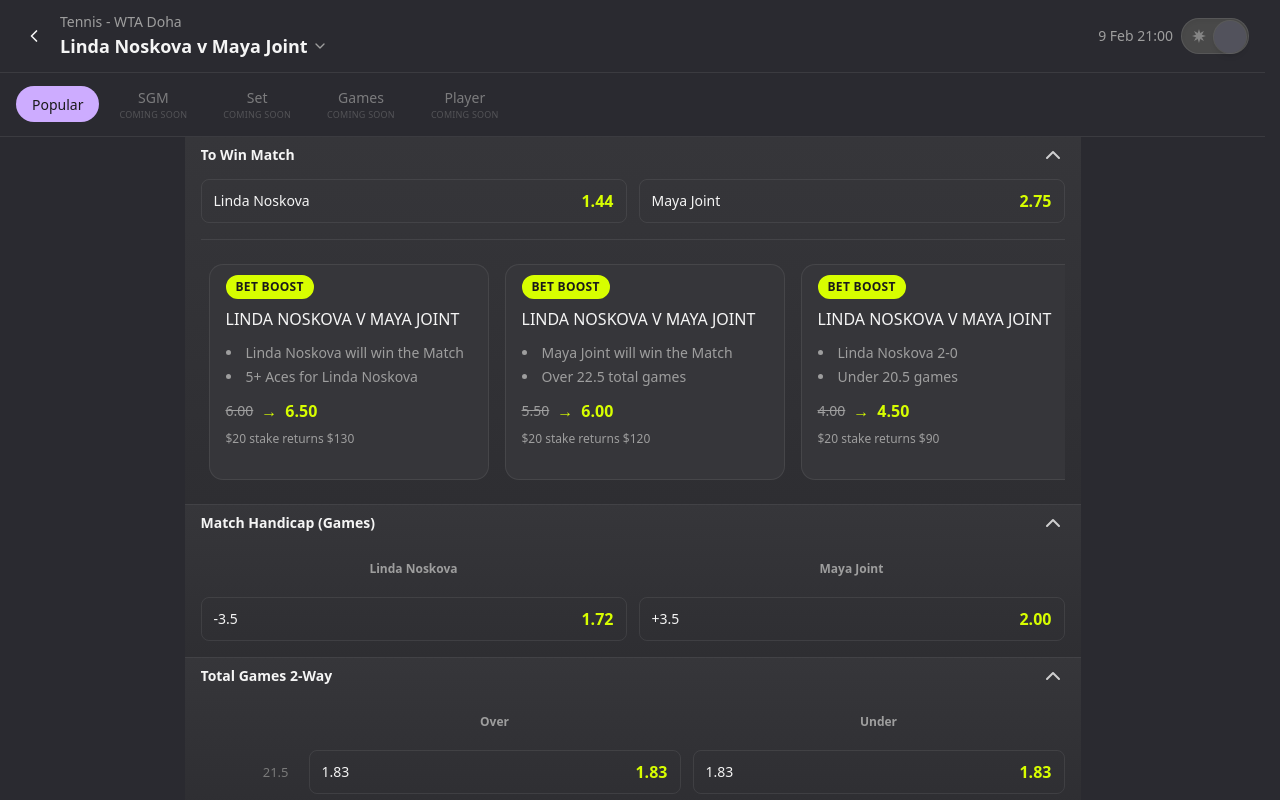
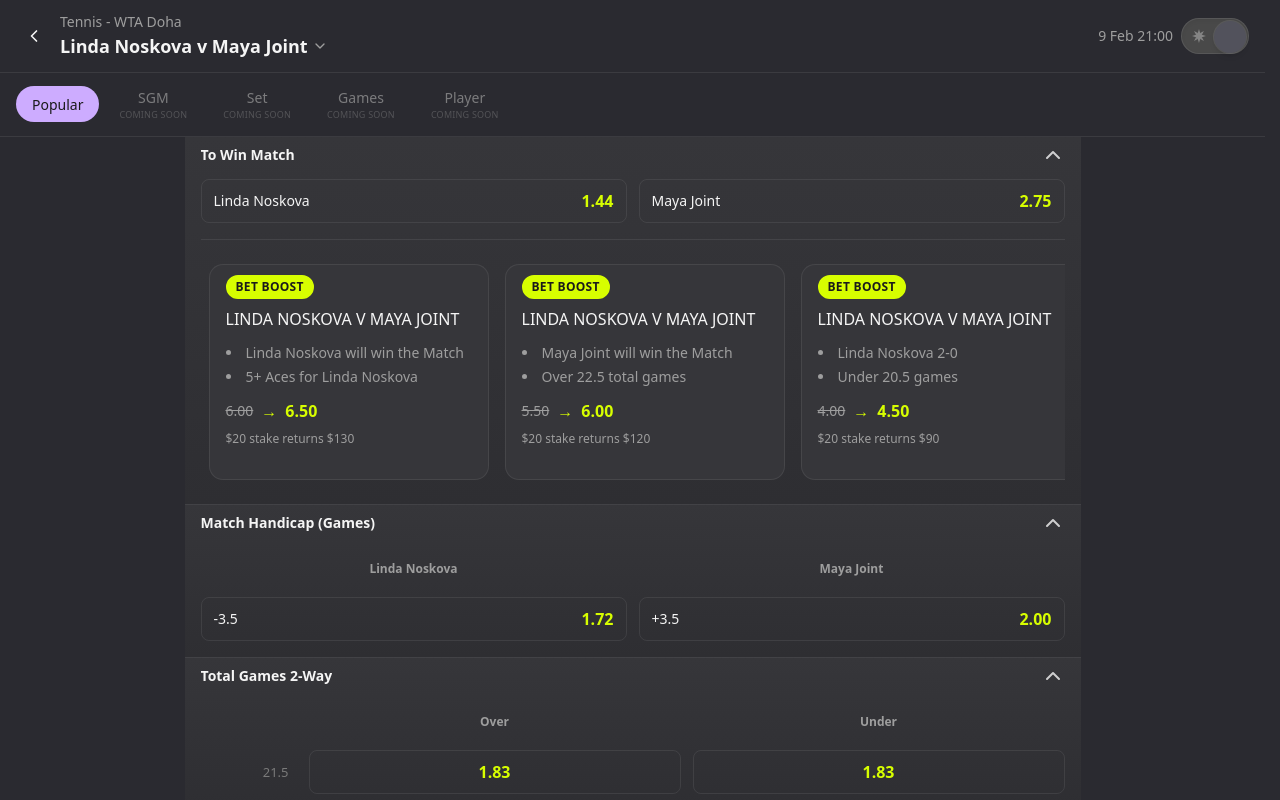
Before and after one commit to JanChaosTheory/betslip_test, a Next.js app: page / in a window 1280 px wide. Shown: the top 800 px of the page. Built offline with nearby package versions, Linux system fonts and the light colour scheme.

Commit message:
Tweak SelectionCell behavior

```diff
--- a/app/components/SelectionCell.tsx
+++ b/app/components/SelectionCell.tsx
@@ -12,7 +12,12 @@ type SelectionCellProps = {
 
 export function SelectionCell({ option, selected, onToggle }: SelectionCellProps) {
   const locked = option.locked ?? false;
-  const showOdds = !locked || (option.odds !== "0" && option.odds !== "");
+  const showOdds = !locked && option.odds !== "0" && option.odds !== "";
+  const labelIsDuplicateOdds =
+    option.label != null &&
+    option.label !== "" &&
+    String(option.label).trim() === String(option.odds).trim();
+  const showOnlyOdds = showOdds && labelIsDuplicateOdds;
 
   return (
     <button
@@ -20,23 +25,30 @@ export function SelectionCell({ option, selected, onToggle }: SelectionCellProps
       disabled={locked}
       onClick={locked ? undefined : onToggle}
       className={cn(
-        "theme-transition flex h-full min-h-[var(--market-row-min-h)] w-full min-w-0 items-center justify-between rounded-md border border-border bg-transparent px-3 py-[7px] text-left",
+        "theme-transition flex h-full min-h-[var(--market-row-min-h)] w-full min-w-0 items-center justify-center rounded-md border border-border bg-transparent px-3 py-[7px]",
+        !locked && !showOnlyOdds && "justify-between text-left",
+        showOnlyOdds && "justify-center",
         locked && "cursor-default opacity-70 hover:bg-transparent",
         !locked && "hover:bg-muted/50",
         selected && "is-selected"
       )}
     >
-      <span className="min-w-0 line-clamp-2 break-words text-sm font-medium leading-snug">
-        {option.label || (locked ? "—" : "")}
-      </span>
-      <span className="flex shrink-0 items-center gap-1.5">
-        {locked && <Lock className="size-3.5 text-muted-foreground" />}
-        {showOdds && (
-          <span className="odds-text whitespace-nowrap">
-            {option.odds}
+      {locked ? (
+        <Lock className="size-3.5 shrink-0 text-muted-foreground" />
+      ) : showOnlyOdds ? (
+        <span className="odds-text whitespace-nowrap">{option.odds}</span>
+      ) : (
+        <>
+          <span className="min-w-0 line-clamp-2 break-words text-sm font-medium leading-snug">
+            {option.label || ""}
           </span>
-        )}
-      </span>
+          <span className="flex shrink-0 items-center gap-1.5">
+            {showOdds && (
+              <span className="odds-text whitespace-nowrap">{option.odds}</span>
+            )}
+          </span>
+        </>
+      )}
     </button>
   );
 }
```
